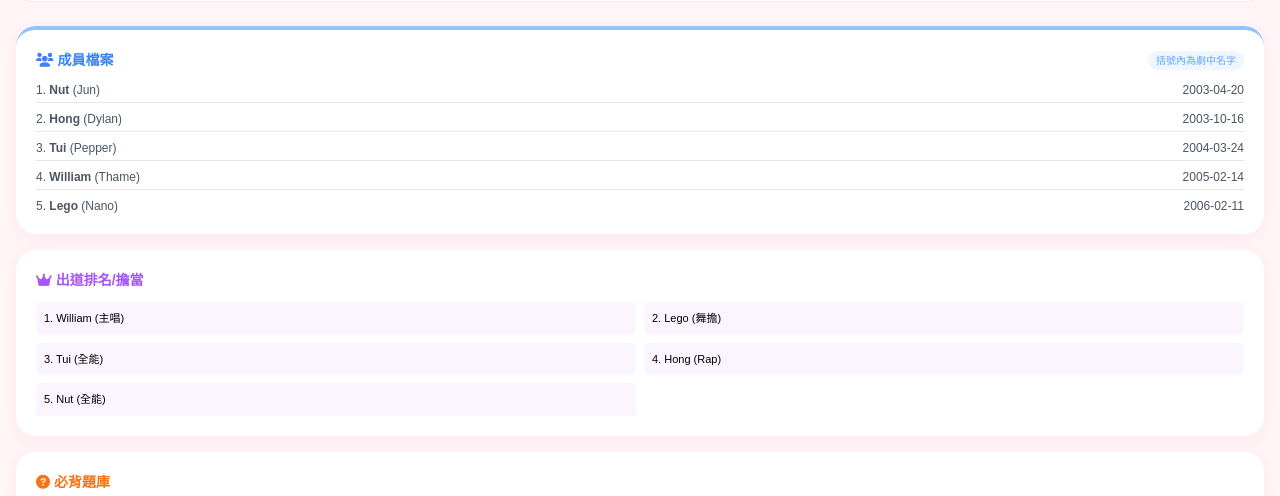
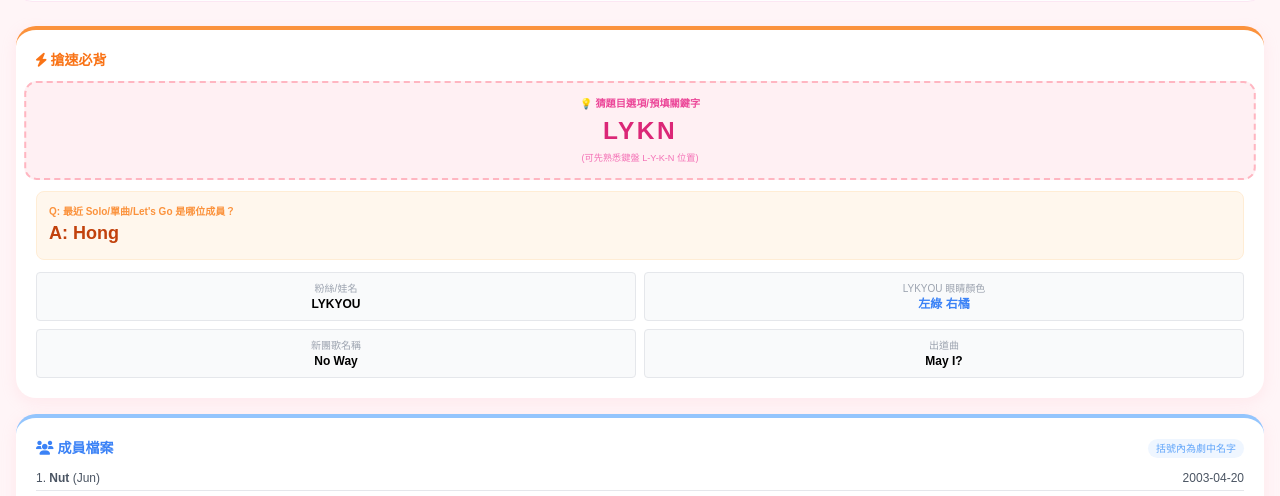
Before and after one commit to cadodo1008/LYKN, a plain HTML site: page index.html in a window 1280 px wide. Both pictures are taken after a click on the button "攻略題庫". Shown: the part 296-792 px from the top of the page. Drawn offline with nearby package versions, Linux system fonts and the light colour scheme.

Commit message:
Update index.html

```diff
--- a/index.html
+++ b/index.html
@@ -22,7 +22,12 @@
         .nav-btn:active { transform: scale(0.95); }
         .nav-btn.active { background-color: #FFB6C1; color: white; border-color: #FFB6C1; }
         .sticky-header { position: sticky; top: 0; z-index: 50; background: rgba(255, 245, 247, 0.95); backdrop-filter: blur(10px); }
-        .highlight-box { border: 2px dashed #FFB6C1; background-color: #FFF0F3; }
+        .highlight-box { border: 2px dashed #FFB6C1; background-color: #FFF0F3; animation: pulse 2s infinite; }
+        @keyframes pulse {
+            0% { transform: scale(1); }
+            50% { transform: scale(1.02); }
+            100% { transform: scale(1); }
+        }
     </style>
 </head>
 <body class="pb-10">
@@ -71,33 +76,8 @@
 
         <section id="section-quiz" class="hidden space-y-4">
 
-            <div class="app-card p-5 border-t-4 border-blue-300">
-                <div class="flex justify-between items-end mb-3">
-                    <h3 class="text-blue-500 font-bold text-sm"><i class="fas fa-users"></i> 成員檔案</h3>
-                    <span class="text-[10px] text-blue-400 bg-blue-50 px-2 py-0.5 rounded-full">括號內為劇中名字</span>
-                </div>
-                <ul class="space-y-2 text-xs text-gray-600">
-                    <li class="flex justify-between border-b pb-1"><span>1. <b>Nut</b> (Jun)</span> <span>2003-04-20</span></li>
-                    <li class="flex justify-between border-b pb-1"><span>2. <b>Hong</b> (Dylan)</span> <span>2003-10-16</span></li>
-                    <li class="flex justify-between border-b pb-1"><span>3. <b>Tui</b> (Pepper)</span> <span>2004-03-24</span></li>
-                    <li class="flex justify-between border-b pb-1"><span>4. <b>William</b> (Thame)</span> <span>2005-02-14</span></li>
-                    <li class="flex justify-between"><span>5. <b>Lego</b> (Nano)</span> <span>2006-02-11</span></li>
-                </ul>
-            </div>
-
-            <div class="app-card p-5">
-                <h3 class="text-purple-500 font-bold mb-3 text-sm"><i class="fas fa-crown"></i> 出道排名/擔當</h3>
-                <div class="grid grid-cols-2 gap-2 text-[11px]">
-                    <div class="bg-purple-50 p-2 rounded">1. William (主唱)</div>
-                    <div class="bg-purple-50 p-2 rounded">2. Lego (舞擔)</div>
-                    <div class="bg-purple-50 p-2 rounded">3. Tui (全能)</div>
-                    <div class="bg-purple-50 p-2 rounded">4. Hong (Rap)</div>
-                    <div class="bg-purple-50 p-2 rounded">5. Nut (全能)</div>
-                </div>
-            </div>
-
-            <div class="app-card p-5">
-                <h3 class="text-orange-500 font-bold mb-3 text-sm"><i class="fas fa-question-circle"></i> 必背題庫</h3>
+            <div class="app-card p-5 border-t-4 border-orange-400">
+                <h3 class="text-orange-500 font-bold mb-3 text-sm"><i class="fas fa-bolt"></i> 搶速必背</h3>
                 <div class="space-y-3">
 
                     <div class="highlight-box p-3 rounded-xl text-center">
@@ -129,8 +109,24 @@
                             <p class="font-bold text-xs">May I?</p>
                         </div>
                     </div>
+                </div>
+            </div>
 
-                    <div class="space-y-2">
+            <div class="app-card p-5 border-t-4 border-blue-300">
+                <div class="flex justify-between items-end mb-3">
+                    <h3 class="text-blue-500 font-bold text-sm"><i class="fas fa-users"></i> 成員檔案</h3>
+                    <span class="text-[10px] text-blue-400 bg-blue-50 px-2 py-0.5 rounded-full">括號內為劇中名字</span>
+                </div>
+                <ul class="space-y-2 text-xs text-gray-600">
+                    <li class="flex justify-between border-b pb-1"><span>1. <b>Nut</b> (Jun)</span> <span>2003-04-20</span></li>
+                    <li class="flex justify-between border-b pb-1"><span>2. <b>Hong</b> (Dylan)</span> <span>2003-10-16</span></li>
+                    <li class="flex justify-between border-b pb-1"><span>3. <b>Tui</b> (Pepper)</span> <span>2004-03-24</span></li>
+                    <li class="flex justify-between border-b pb-1"><span>4. <b>William</b> (Thame)</span> <span>2005-02-14</span></li>
+                    <li class="flex justify-between"><span>5. <b>Lego</b> (Nano)</span> <span>2006-02-11</span></li>
+                </ul>
+            </div>
+
+            <div class="app-card p-5 space-y-3">
                 <div class="bg-white p-2 border-l-4 border-pink-300 shadow-sm">
                     <p class="text-[10px] text-gray-400">全員出演作品 / 劇中團名</p>
                     <p class="font-bold text-xs text-gray-700">ThamePo (心跳節拍) / MARS</p>
@@ -152,13 +148,11 @@
                     <p class="font-bold text-sm text-red-700">10/24-25</p>
                 </div>
             </div>
-                </div>
-            </div>
         </section>
     </div>
 
     <footer class="mt-6 text-center text-gray-400 text-[10px]">
-        <p>🍀 謝謝幫搶 好人一生平安 🍀</p>
+        <p>🍀 感謝幫搶 好人一生平安 🍀</p>
     </footer>
 
     <script>
```
Lines whose indentation alone changed are shown as unchanged.
